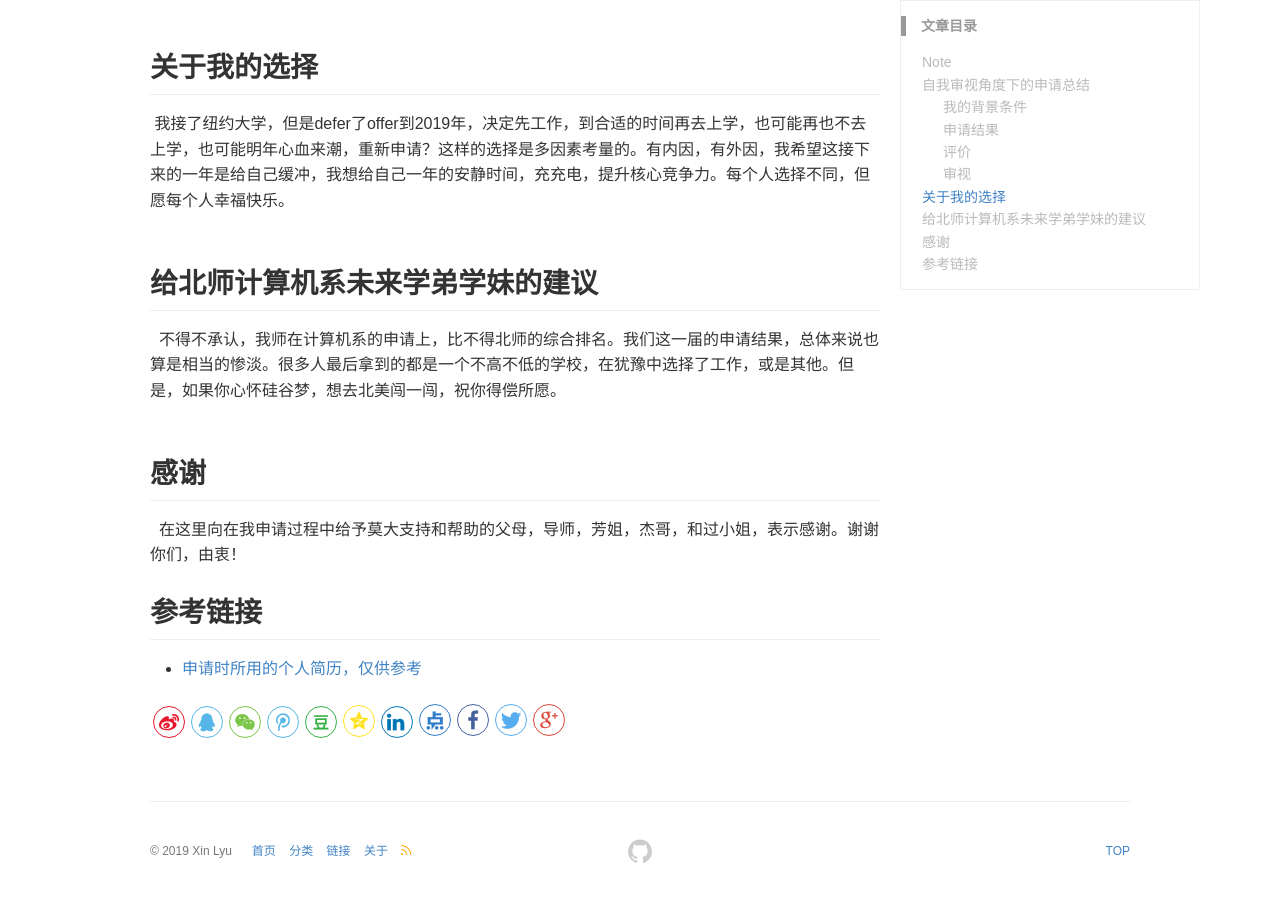
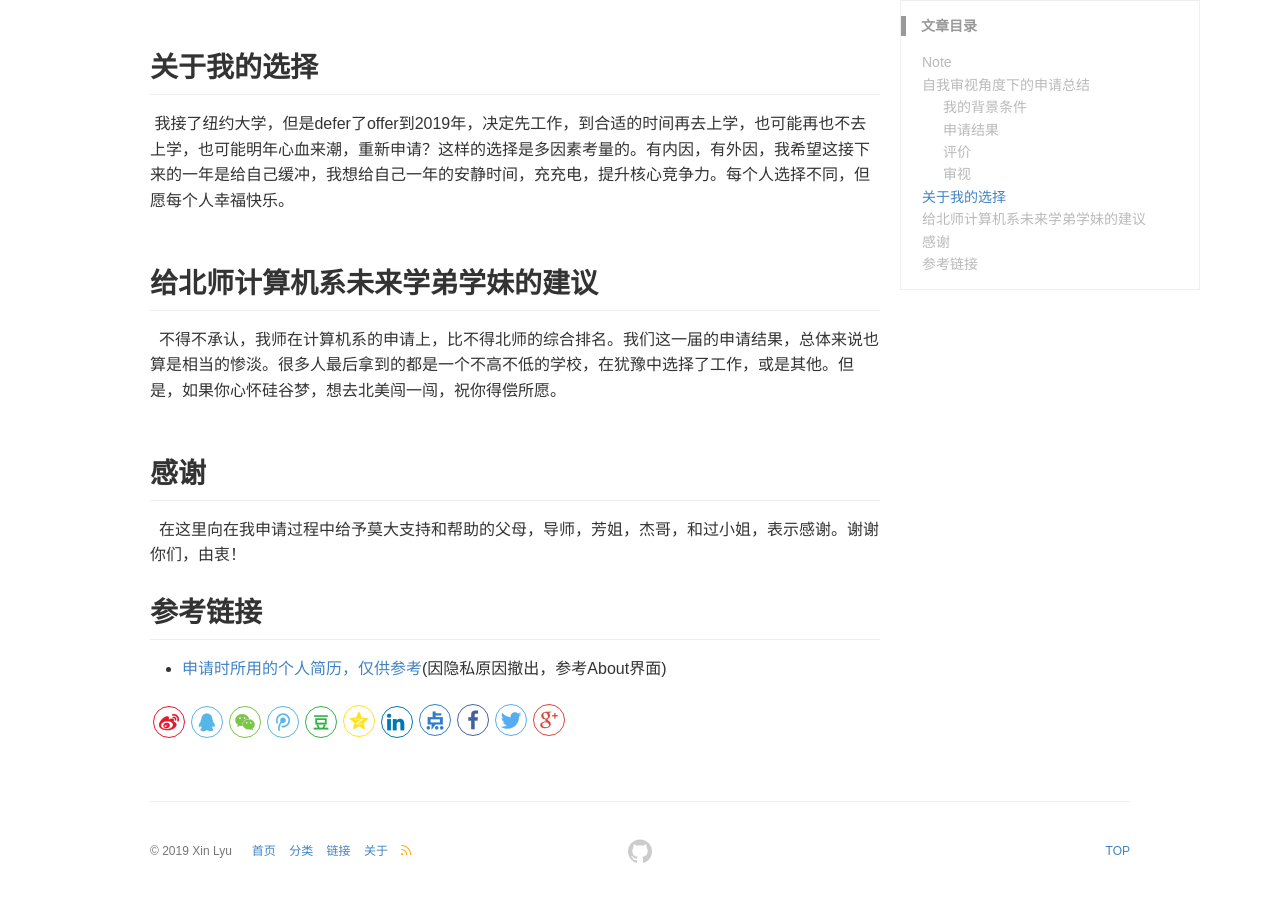
Before and after one commit to lvxiaoxin/lvxiaoxin.github.io, a Jekyll site: the page built from _posts/blog/2018-04-21-Summary-for-Graduate-Applications.md, in a window 1280 px wide and 900 px high, scrolled down 3025 px. Built offline with Jekyll 4.4.1, drawn with Linux system fonts in a browser that asks for light colours; comment, search, counter and statistics services are not loaded.

Commit message:
feat: delete CV

```diff
--- a/_posts/blog/2018-04-21-Summary-for-Graduate-Applications.md
+++ b/_posts/blog/2018-04-21-Summary-for-Graduate-Applications.md
@@ -139,4 +139,4 @@ keywords: 留学 工作 申请
 
 ## 参考链接
 
-* [申请时所用的个人简历，仅供参考](https://lvxiaoxin.github.io/CV.pdf)
+* [申请时所用的个人简历，仅供参考]()(因隐私原因撤出，参考About界面)
```
